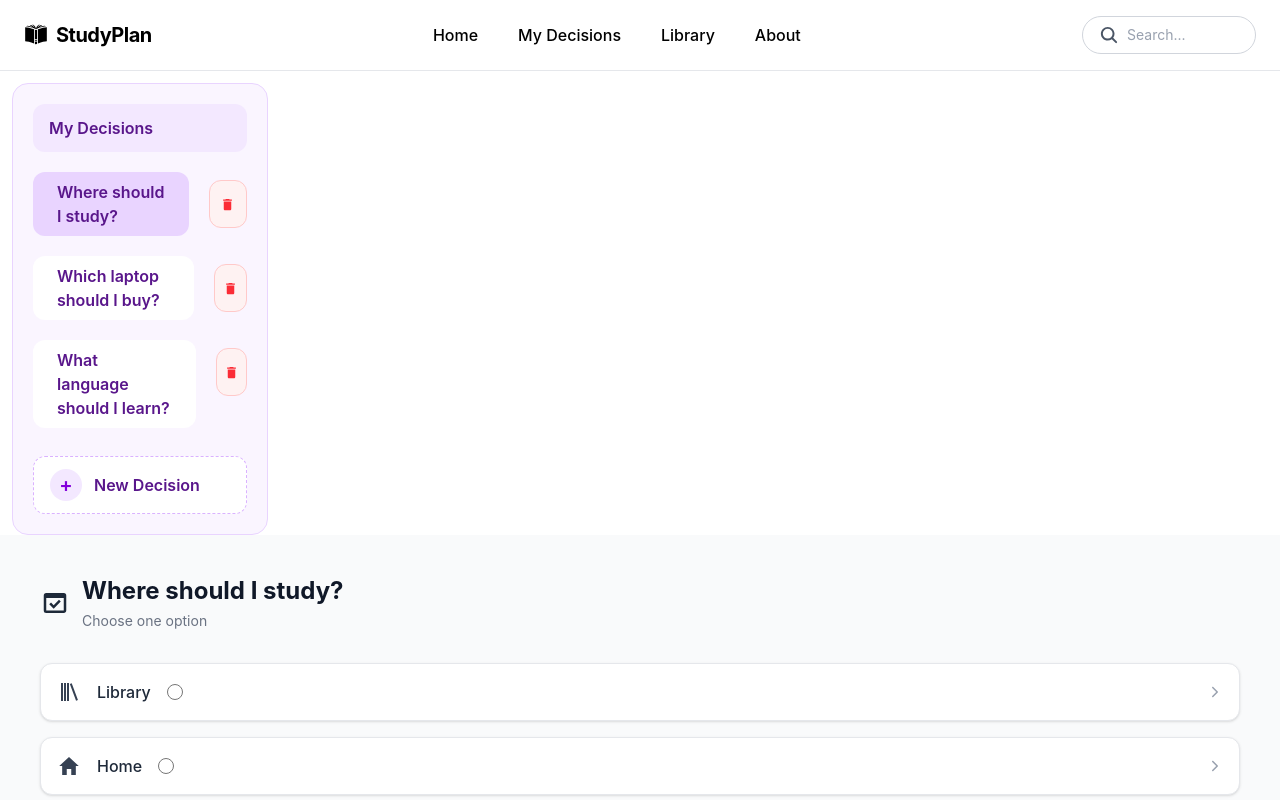
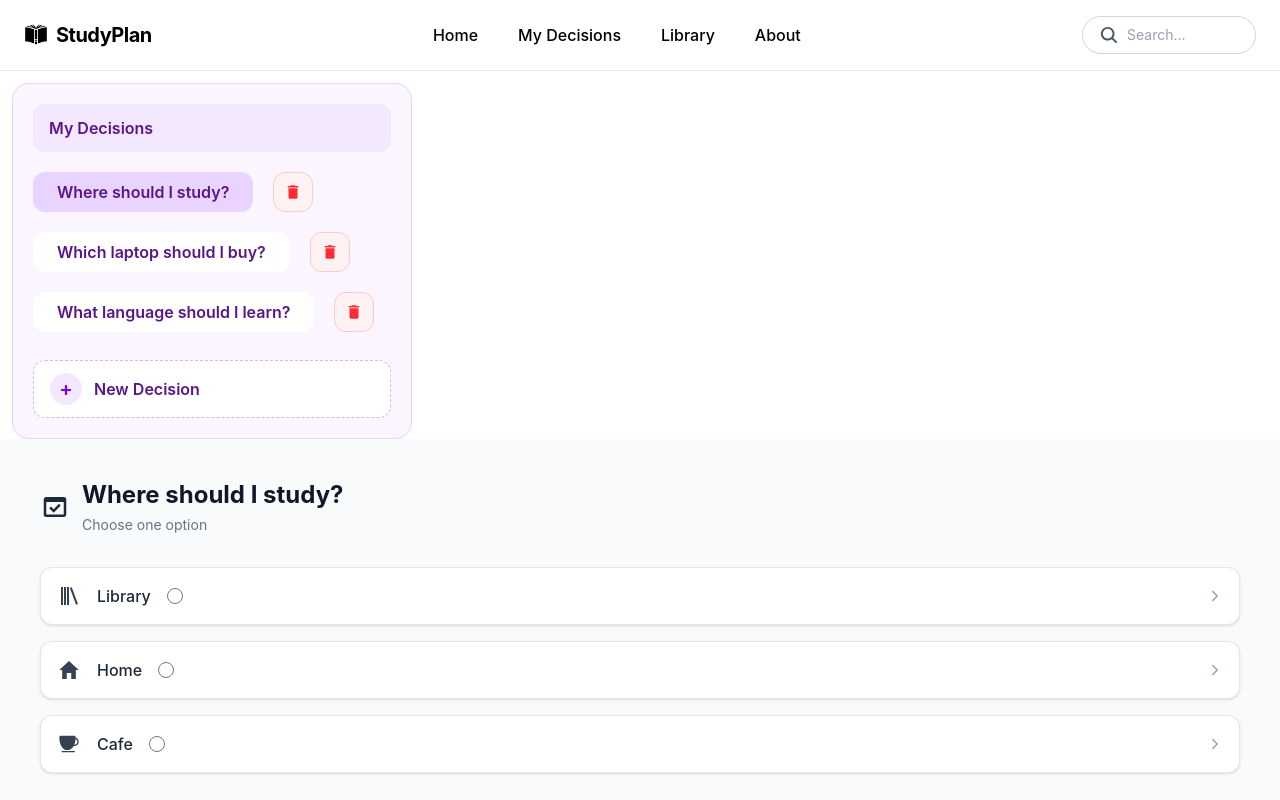
Before and after one commit to AytacMirzeyeva20/NV-ProjectLab, a React (Vite) app: page /sidebar in a window 1280 px wide. Shown: the top 800 px of the page. Built offline with nearby package versions, Linux system fonts and the light colour scheme; the HTML template or start-up script is replaced by a standard one.

Commit message:
The project finished

```diff
--- a/src/components/Home.jsx
+++ b/src/components/Home.jsx
@@ -2,7 +2,7 @@ import { TiStar } from "react-icons/ti";
 function Home(){
     return(
         <>
-       <section className="relative min-h-125 bg-cover bg-center flex items-center justify-center px-6"
+       <section className="relative min-h-200 bg-cover bg-center flex items-center justify-center px-6"
   style={{
     backgroundImage:
       "url('https://images.unsplash.com/photo-1532073145718-62df48eaa35e?fm=jpg&q=60&w=3000&auto=format&fit=crop&ixlib=rb-4.1.0&ixid=M3wxMjA3fDB8MHxzZWFyY2h8MjB8fHN0dWR5JTIwYWVzdGhldGljfGVufDB8fDB8fHww')",
--- a/src/components/Sidebar/Sidebar.jsx
+++ b/src/components/Sidebar/Sidebar.jsx
@@ -2,21 +2,21 @@ import { MdDelete } from "react-icons/md";
 function Sidebar({decisions,currentDecision,setCurrentDecision,setFormOpen,handleDeleteSection}){
     return(
         <>
- <aside className="w-full rounded-2xl border border-purple-200 bg-purple-50 p-5 md:w-64 mt-3 ml-3">
+ <aside className="mx-3 mt-3 w-auto rounded-2xl border border-purple-200 bg-purple-50 p-4 sm:p-5 md:w-100">
      <h2 className="mb-5 rounded-xl bg-purple-100 px-4 py-3 font-semibold text-purple-900">
 My Decisions
   </h2>
     {decisions.map((decision) => (
   <div key={decision.id}>
-    <div className="flex gap-5">
+    <div className="flex gap-5 flex-row">
   <p onClick={()=>setCurrentDecision(decision.id)}
   className={`mb-5 rounded-xl px-6 py-2 font-semibold ${currentDecision === decision.id ? "bg-purple-200 text-purple-900"  : "bg-white text-purple-900"
   }`}
 >
   {decision.question}
 </p>
-<button onClick={() => handleDeleteSection(decision.id)} className="mt-2 flex h-12 w-15 items-center justify-center rounded-xl border border-red-200 bg-red-50 text-red-500 transition duration-200 hover:border-red-300 hover:bg-red-100 hover:text-red-600 hover:shadow-sm">
-  <MdDelete size={15} />
+<button onClick={() => handleDeleteSection(decision.id)} className=" flex h-10 w-10 items-center justify-center rounded-xl border border-red-200 bg-red-50 text-red-500 transition duration-200 hover:border-red-300 hover:bg-red-100 hover:text-red-600 hover:shadow-sm">
+  <MdDelete size={18} />
 </button>
 </div>
   </div>
```
Also changed, not shown: 1 other file (tests, documents, lock files or other folders).
